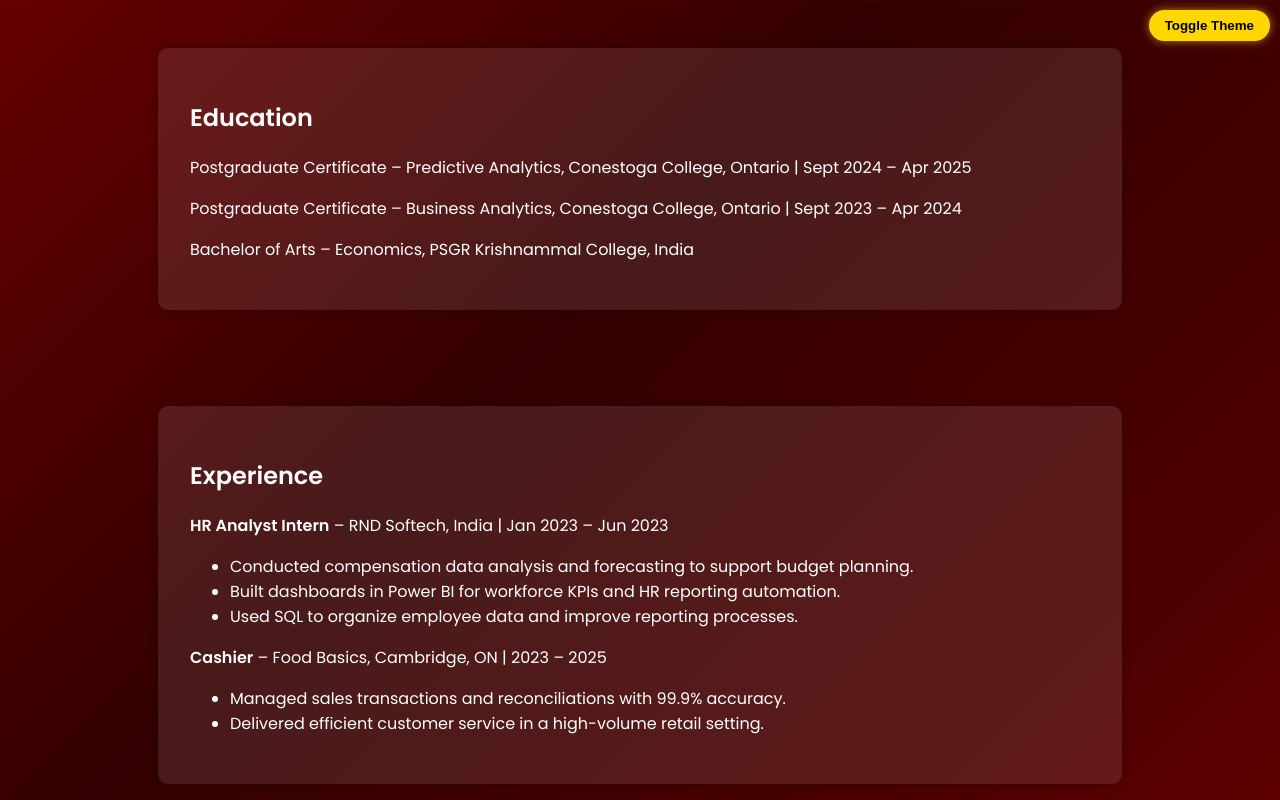
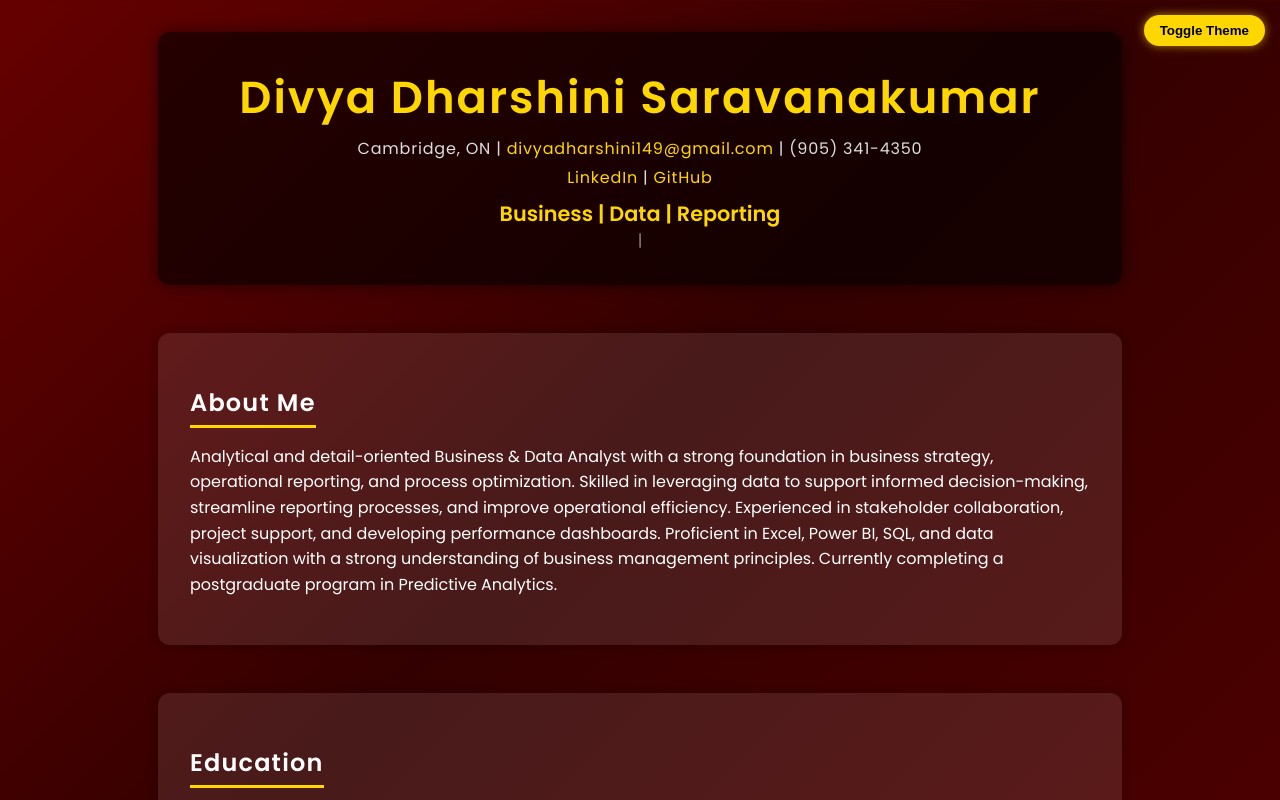
Before and after one commit to Divyadharshini-Saravanakumar/divya-portfolio, a plain HTML site: page index.html in a window 1280 px wide. Shown: the top 800 px of the page. Drawn offline with nearby package versions, Linux system fonts and the light colour scheme.

Commit message:
index.html

```diff
--- a/index.html
+++ b/index.html
@@ -2,11 +2,10 @@
 <html lang="en" data-theme="dark">
 <head>
   <meta charset="UTF-8" />
-  <meta name="viewport" content="width=device-width, initial-scale=1.0" />
-  <title>Divya Dharshini | Analyst Portfolio</title>
-  <link href="https://fonts.googleapis.com/css2?family=Poppins:wght@400;600&display=swap" rel="stylesheet">
+  <meta name="viewport" content="width=device-width, initial-scale=1" />
+  <title>Divya Dharshini Saravanakumar | Analyst Portfolio</title>
+  <link href="https://fonts.googleapis.com/css2?family=Poppins:wght@400;600&display=swap" rel="stylesheet" />
   <script src="https://cdn.jsdelivr.net/npm/typed.js@2.0.12"></script>
-  <script src="https://cdn.jsdelivr.net/npm/chart.js"></script>
   <style>
     :root {
       --bg-gradient-dark: linear-gradient(-45deg, #800000, #4d0000, #330000, #660000);
@@ -32,52 +31,120 @@
       animation: gradientBG 15s ease infinite;
       min-height: 100vh;
       margin: 0;
-      padding: 0;
+      padding: 2rem 1rem 4rem;
       overflow-x: hidden;
       transition: all 0.5s ease;
+      display: flex;
+      flex-direction: column;
+      align-items: center;
+    }
+
+    header {
+      max-width: 900px;
+      width: 100%;
+      background-color: rgba(0, 0, 0, 0.6);
+      padding: 2rem;
+      border-radius: 12px;
+      text-align: center;
+      margin-bottom: 3rem;
+      box-shadow: 0 0 15px rgba(0,0,0,0.5);
+    }
+
+    header h1 {
+      font-size: 2.8rem;
+      margin: 0;
+      font-weight: 700;
+      letter-spacing: 2px;
+      color: var(--accent-dark);
+      margin-bottom: 0.3rem;
+    }
+
+    header p.contact-info {
+      margin: 0.2rem 0;
+      font-size: 1rem;
+      color: #ddd;
+      letter-spacing: 0.05em;
+    }
+
+    header p.contact-info a {
+      color: var(--accent-dark);
+      text-decoration: none;
+    }
+
+    .typed-text {
+      color: var(--accent-dark);
+      font-weight: 600;
+      font-size: 1.3rem;
+      margin-top: 0.5rem;
+      min-height: 30px;
+      height: 30px;
     }
 
     section {
-      padding: 3rem 2rem;
+      max-width: 900px;
+      width: 100%;
+      background-color: rgba(255, 255, 255, 0.1);
+      border-radius: 12px;
+      padding: 2rem;
+      margin-bottom: 3rem;
+      box-shadow: 0 0 12px rgba(0,0,0,0.3);
+      color: inherit;
     }
 
-    .section-content {
-      max-width: 900px;
-      margin: 0 auto;
-      background-color: rgba(255, 255, 255, 0.1);
-      border-radius: 10px;
-      padding: 2rem;
-      box-shadow: 0 0 10px rgba(0,0,0,0.3);
-      color: inherit;
+    h2 {
+      font-weight: 600;
+      margin-bottom: 1rem;
+      border-bottom: 3px solid var(--accent-dark);
+      padding-bottom: 0.3rem;
+      max-width: max-content;
+      letter-spacing: 0.05em;
+    }
+
+    p, ul {
+      font-size: 1rem;
+      line-height: 1.6;
+    }
+
+    ul {
+      list-style-type: disc;
+      padding-left: 1.5rem;
+      margin-top: 0.5rem;
     }
 
     .btn {
       display: inline-block;
       background: var(--accent-dark);
       color: black;
-      padding: 0.75rem 1.5rem;
+      padding: 0.75rem 1.8rem;
       border-radius: 30px;
       font-weight: bold;
       border: none;
       text-decoration: none;
       text-align: center;
       transition: all 0.3s ease;
+      cursor: pointer;
+      box-shadow: 0 0 15px rgba(255, 215, 0, 0.7);
+      font-size: 1.1rem;
+      user-select: none;
     }
 
     .btn:hover {
       background: #ffe066;
       transform: scale(1.05);
+      box-shadow: 0 0 25px rgba(255, 215, 0, 1);
     }
 
     .centered-button {
       text-align: center;
-      margin: 2rem auto;
+      margin: 0 auto 3rem;
+      width: 100%;
+      max-width: 900px;
     }
 
     #theme-toggle {
       position: fixed;
-      top: 10px;
-      right: 10px;
+      top: 15px;
+      right: 15px;
       z-index: 2000;
       background: var(--accent-dark);
       color: black;
@@ -88,6 +155,7 @@
       font-weight: bold;
       box-shadow: 0 0 10px rgba(255, 215, 0, 0.6);
       transition: all 0.3s ease;
+      user-select: none;
     }
     #theme-toggle:hover {
       transform: scale(1.1) rotate(3deg);
@@ -98,24 +166,50 @@
       50% {background-position: 100% 50%;}
       100% {background-position: 0% 50%;}
     }
+
+    /* Responsive */
+    @media (max-width: 600px) {
+      header h1 {
+        font-size: 2rem;
+      }
+      .btn {
+        width: 100%;
+      }
+    }
   </style>
 </head>
 <body>
-  <button id="theme-toggle">Toggle Theme</button>
-  <audio id="hover-sound" src="https://cdn.pixabay.com/audio/2023/03/28/audio_f29c5b9d3b.mp3"></audio>
-  <audio id="click-sound" src="https://cdn.pixabay.com/audio/2022/03/15/audio_5c35b9c396.mp3"></audio>
+
+  <button id="theme-toggle" aria-label="Toggle dark/light theme">Toggle Theme</button>
+
+  <header>
+    <h1>Divya Dharshini Saravanakumar</h1>
+    <p class="contact-info">
+      Cambridge, ON |
+      <a href="mailto:divyadharshini149@gmail.com">divyadharshini149@gmail.com</a> | (905) 341-4350
+    </p>
+    <p class="contact-info">
+      <a href="https://linkedin.com/in/divyadharshini" target="_blank" rel="noopener">LinkedIn</a> |
+      <a href="https://github.com/divyadharshini" target="_blank" rel="noopener">GitHub</a>
+    </p>
+    <div class="typed-text"></div>
+  </header>
 
   <section>
-    <div class="section-content">
+    <h2>About Me</h2>
+    <p>
+      Analytical and detail-oriented Business & Data Analyst with a strong foundation in business strategy, operational reporting, and process optimization. Skilled in leveraging data to support informed decision-making, streamline reporting processes, and improve operational efficiency. Experienced in stakeholder collaboration, project support, and developing performance dashboards. Proficient in Excel, Power BI, SQL, and data visualization with a strong understanding of business management principles. Currently completing a postgraduate program in Predictive Analytics.
+    </p>
+  </section>
+
+  <section>
     <h2>Education</h2>
     <p>Postgraduate Certificate – Predictive Analytics, Conestoga College, Ontario | Sept 2024 – Apr 2025</p>
     <p>Postgraduate Certificate – Business Analytics, Conestoga College, Ontario | Sept 2023 – Apr 2024</p>
     <p>Bachelor of Arts – Economics, PSGR Krishnammal College, India</p>
-    </div>
   </section>
 
   <section>
-    <div class="section-content">
     <h2>Experience</h2>
     <p><strong>HR Analyst Intern</strong> – RND Softech, India | Jan 2023 – Jun 2023</p>
     <ul>
@@ -128,58 +222,38 @@
       <li>Managed sales transactions and reconciliations with 99.9% accuracy.</li>
       <li>Delivered efficient customer service in a high-volume retail setting.</li>
     </ul>
-    </div>
   </section>
 
   <section>
-    <div class="section-content">
     <h2>Projects</h2>
     <ul>
       <li><strong>Workforce Cost Optimization Dashboard</strong> – Excel & Power BI</li>
       <li><strong>Spotify Music Visualization</strong> – Power BI, Python, HTML, Deneb</li>
       <li><strong>Retail Sales Forecasting</strong> – R & Power BI time series analysis</li>
     </ul>
-    </div>
   </section>
 
   <section class="centered-button">
     <a href="Resume_Divya_Dharshini.pdf" class="btn" download>Download My Resume</a>
   </section>
 
+  <audio id="hover-sound" src="https://cdn.pixabay.com/audio/2023/03/28/audio_f29c5b9d3b.mp3" preload="auto"></audio>
+  <audio id="click-sound" src="https://cdn.pixabay.com/audio/2022/03/15/audio_5c35b9c396.mp3" preload="auto"></audio>
+
   <script>
-    var typed = new Typed(".typed", {
-      strings: ["Aspiring Analyst", "Business | Data | Reporting", "Power BI • SQL • Python"],
-      typeSpeed: 50,
-      backSpeed: 30,
+    // Typed.js intro text
+    const typed = new Typed('.typed-text', {
+      strings: [
+        "Aspiring Analyst",
+        "Business | Data | Reporting",
+        "Power BI • SQL • Python"
+      ],
+      typeSpeed: 60,
+      backSpeed: 40,
       loop: true
     });
 
-    const ctx = document.getElementById('chart')?.getContext('2d');
-    if (ctx) {
-      new Chart(ctx, {
-        type: 'bar',
-        data: {
-          labels: ['Excel', 'Power BI', 'SQL', 'Python', 'R'],
-          datasets: [{
-            label: 'Proficiency Level',
-            data: [90, 85, 80, 75, 70],
-            backgroundColor: '#ffd700',
-            borderColor: '#4d0000',
-            borderWidth: 1
-          }]
-        },
-        options: {
-          responsive: true,
-          scales: {
-            y: {
-              beginAtZero: true,
-              max: 100
-            }
-          }
-        }
-      });
-    }
-
+    // Theme toggle with sound
     const toggleBtn = document.getElementById('theme-toggle');
     const hoverSound = document.getElementById('hover-sound');
     const clickSound = document.getElementById('click-sound');
@@ -191,5 +265,6 @@
       clickSound.play();
     });
   </script>
+
 </body>
 </html>
```
Lines whose indentation alone changed are shown as unchanged.
